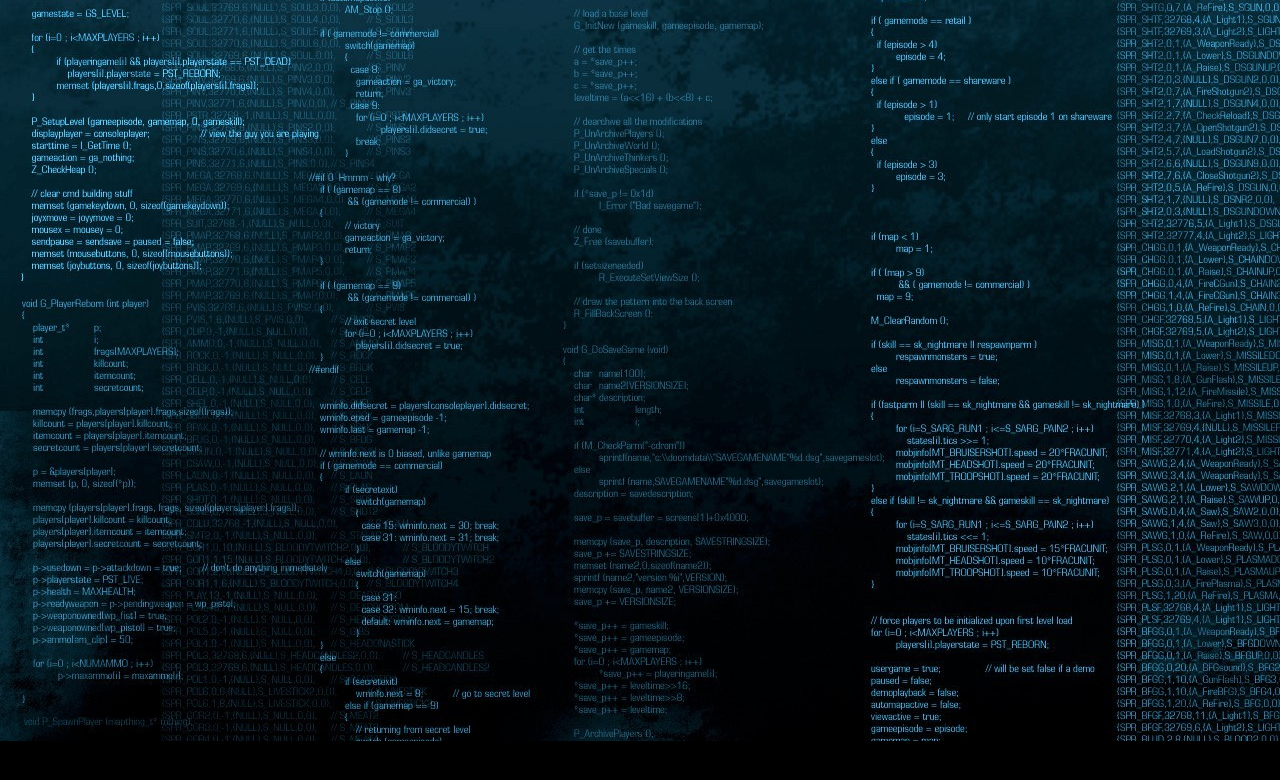
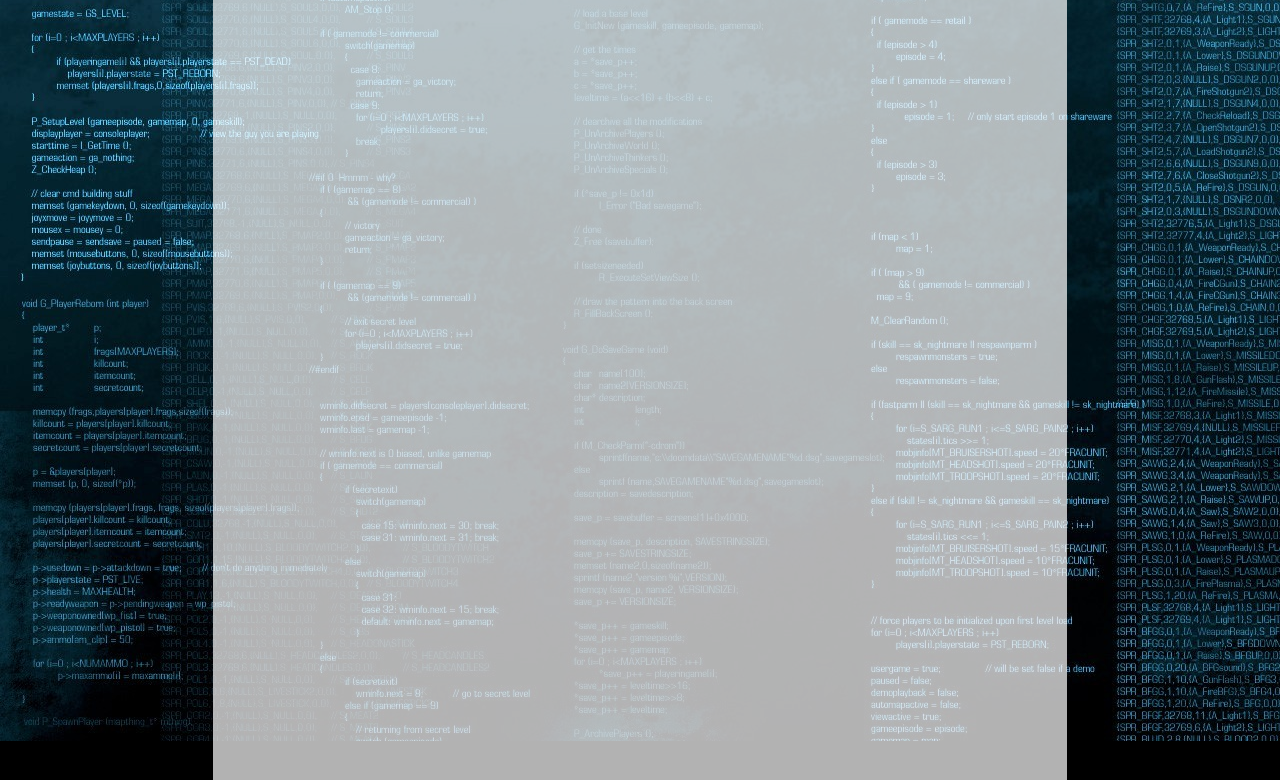
Before and after one commit to iWanjugu/NairobiGarageSchoolWebsite, a plain HTML site: page index.html in a window 1280 px wide. Shown: the part 259-1039 px from the top of the page. Before the commit the page ends 1000 px from the top, so only its background shows below. Drawn offline with nearby package versions, Linux system fonts and the light colour scheme; a web font is replaced by a local one.

Commit message:
Main Body Section: Generally styled

```diff
--- a/styles/body_style.css
+++ b/styles/body_style.css
@@ -46,13 +46,13 @@ html, body {
 }
 
 .opac {
-    -webkit-filter: opacity(.);
-    filter: opacity(.7);*/
+    -webkit-filter: opacity(1);
+    filter: opacity(1);*/
 }
 
 #top-header {
     color: black;
-    background-color: white;
+    background-color: none;
     height: 240px;
     align-content: center;
 }
@@ -71,8 +71,9 @@ html, body {
 }
 
 .opac {
-    -webkit-filter: opacity(.);
-    filter: opacity(.7);*/
+    background-color: aliceblue;
+    -webkit-filter: opacity(.0);
+    filter: opacity(.7);
 }
 
 #top-header {
@@ -101,7 +102,7 @@ html, body {
 }
 .nav {
     margin-top: 20%;
-    margin-left: 40%;
+    margin-left: 35%;
     width: 50%;
 }
 
@@ -147,3 +148,25 @@ html, body {
     display: inline-block;
 
 }
+
+
+/*<!---- Main body section ---->*/
+
+#main-body {
+    height: 80%;
+
+}
+
+#left, #right {
+    -webkit-filter: opacity(0);
+    filter: opacity(.0);
+    height: 100%;
+}
+
+#mid {
+    -webkit-filter: opacity(.7);
+    filter: opacity(.7);
+    background-color: white;
+    height: 100%;
+
+}
```
